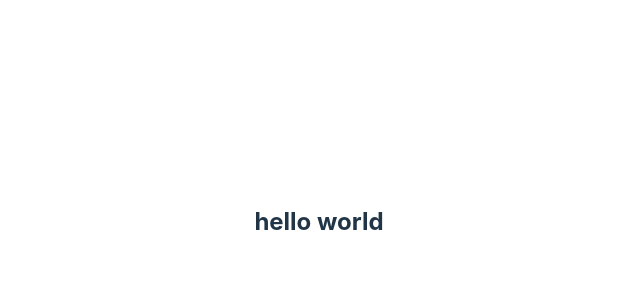
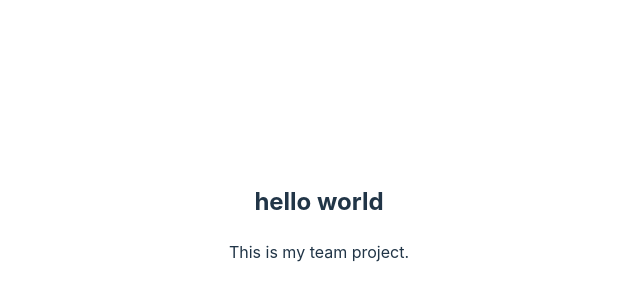
Before and after one commit to Arnab-Gupta11/practice-team-project, a React (Vite) app: page / in a window 1280 px wide. Shown: the part 178-478 px from the top of the page, without its empty margins (321-961 px from the left). Built offline with nearby package versions, Linux system fonts and the light colour scheme.

Commit message:
first change added

```diff
--- a/src/App.jsx
+++ b/src/App.jsx
@@ -5,6 +5,7 @@ function App() {
     <>
       <div>
         <h2>hello world</h2>
+        <p>This is my team project.</p>
       </div>
     </>
   );
```
